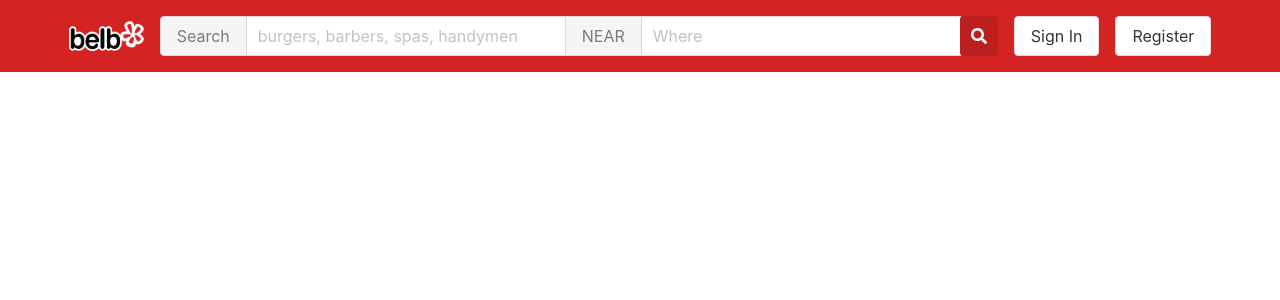
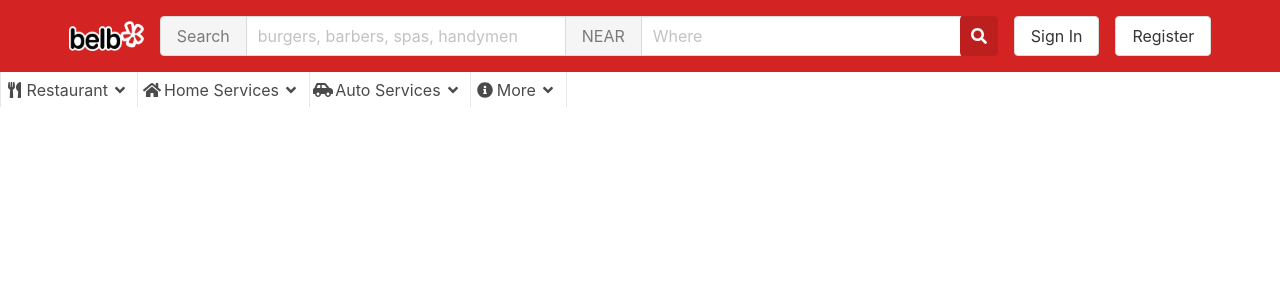
Before and after one commit to Azazel5/Yelp-Frontend, a React (Create React App) app: page /search in a window 1280 px wide. Shown: the top 300 px of the page. Built offline with nearby package versions, Linux system fonts and the light colour scheme.

Commit message:
Continued building the sub-navigation component

```diff
--- /dev/null
+++ b/src/Navbar/Subnav/Subnav.js
@@ -0,0 +1,14 @@
+import React from 'react'
+// import styles from './Subnav.module.css'
+import SubnavItem from './SubnavItem/SubnavItem'
+
+export default function Subnav() {
+    return (
+        <div>
+            <SubnavItem label="Restaurant" icon="fa-utensils"/>
+            <SubnavItem label="Home Services" icon="fa-home"/>
+            <SubnavItem label="Auto Services" icon="fa-car-side"/>
+            <SubnavItem label="More" icon="fa-info-circle" showRightBorder/>
+        </div>
+    )
+}
--- /dev/null
+++ b/src/Navbar/Subnav/SubnavItem/SubnavItem.js
@@ -0,0 +1,29 @@
+import React from 'react'
+import styles from './SubnavItem.module.css'
+
+export default function SubnavItem(props) {
+    const borderClass = props.showRightBorder && styles['right-border']
+
+    return (
+        <div className="dropdown is-hoverable">
+            <div className="dropdown-trigger">
+                <div className={`${styles['sub-nav-item']} ${borderClass}`} aria-haspopup="true" aria-controls="dropdown-menu4">
+                    <span className="icon is-small">
+                        <i className={`fas ${props.icon}`}></i>
+                    </span>
+                    <span>{props.label}</span>
+                    <span className="icon is-small">
+                        <i className="fas fa-angle-down" aria-hidden="true"></i>
+                    </span>
+                </div>
+            </div>
+            <div className="dropdown-menu" id="dropdown-menu4" role="menu">
+                <div className="dropdown-content">
+                    <div className="dropdown-item">
+                        <p>You can insert <strong>any type of content</strong> within the dropdown menu.</p>
+                    </div>
+                </div>
+            </div>
+        </div>
+    )
+}
--- /dev/null
+++ b/src/Navbar/Subnav/SubnavItem/SubnavItem.module.css
@@ -0,0 +1,14 @@
+.sub-nav-item {
+    display: flex;
+    align-items: center;
+    padding: .35rem;
+    border-left: 1px solid rgb(230, 230, 230);
+}
+
+.right-border {
+    border-right: 1px solid rgb(230, 230, 230);
+}
+
+.sub-nav-item > * {
+    margin-right: 4px;
+}
--- a/src/Search/Search.js
+++ b/src/Search/Search.js
@@ -1,10 +1,12 @@
 import React from 'react'
 import Navbar from '../Navbar/Navbar'
+import Subnav from '../Navbar/Subnav/Subnav'
 
 export default function Search() {
     return (
         <div>
             <Navbar />
+            <Subnav />
         </div>
     )
 }
```
Also changed, not shown: src/Navbar/Subnav/Subnav.module.css (added).
